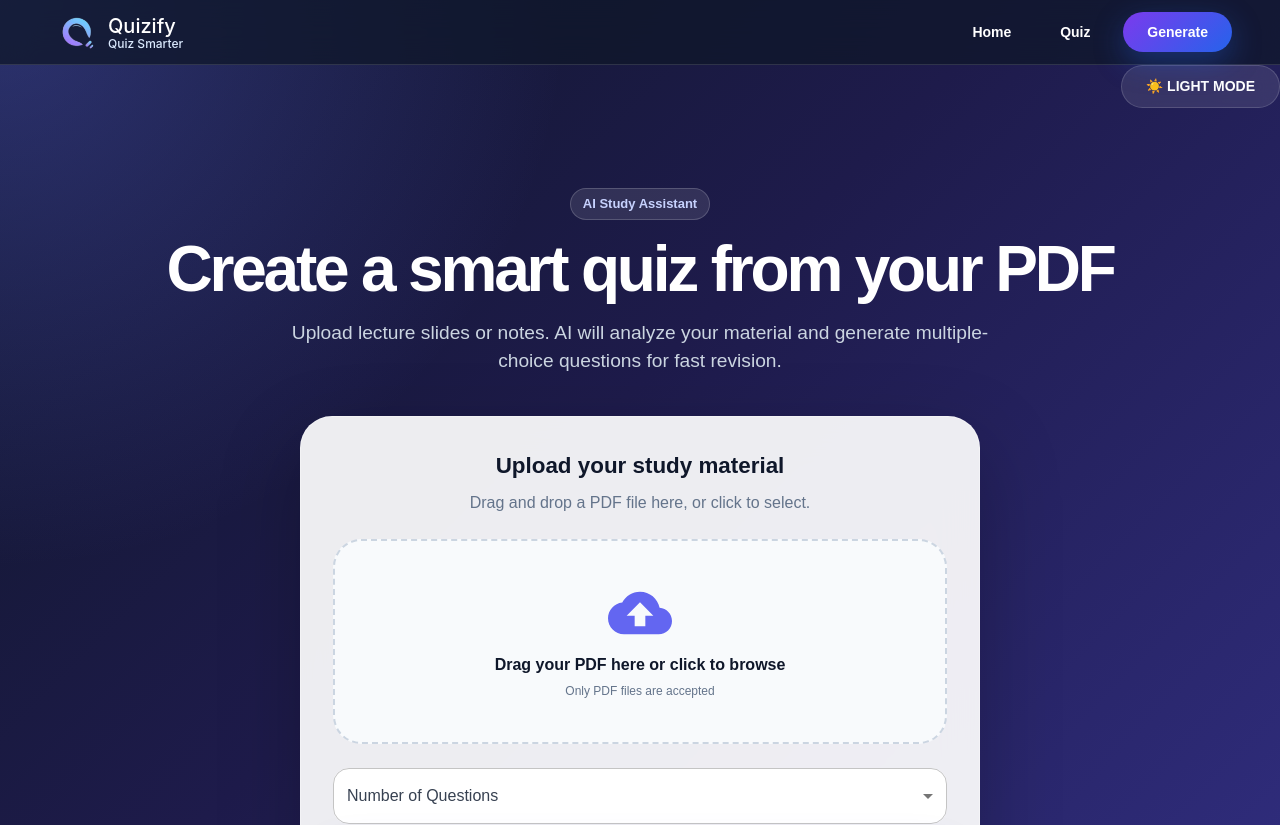
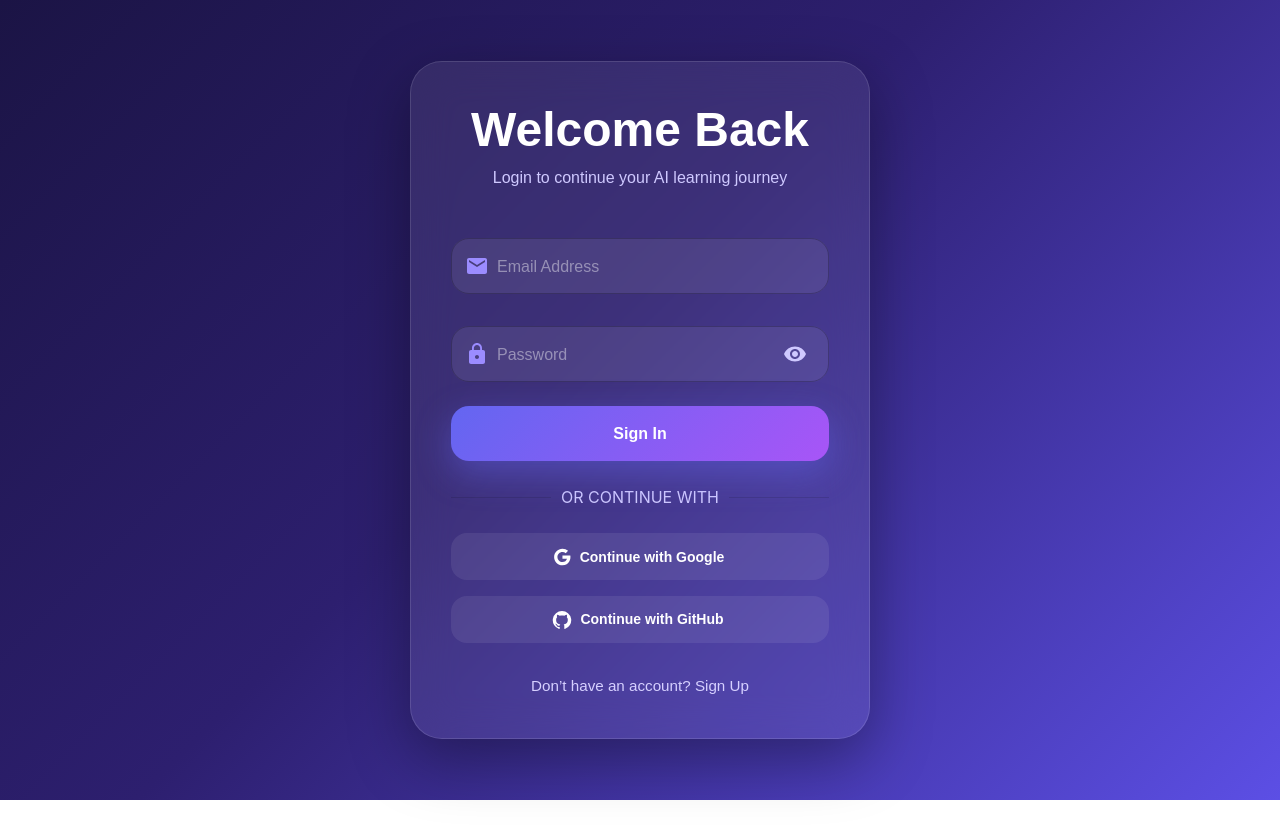
Before and after one commit to asellai/KeyPoint, a React (Create React App) app in the folder frontend/: page / in a window 1280 px wide. Before the commit this address led to /quiz. Shown: the top 825 px of the page. After the commit the page ends 800 px from the top, so only its background shows below. Built offline with nearby package versions, Linux system fonts and the light colour scheme.

Commit message:
frontend

```diff
--- a/frontend/src/App.js
+++ b/frontend/src/App.js
@@ -1,20 +1,22 @@
-import { Routes, Route } from "react-router-dom";
+import { Routes, Route, useNavigate } from "react-router-dom";
 import Home from "./pages/Home";
 import Quiz from "./pages/Quiz";
-import { useNavigate } from "react-router-dom";
+import Auth from "./pages/Auth";
 import { useEffect } from "react";
+
 function App() {
   const navigate = useNavigate();
 
-  useEffect(()=>{
-    navigate('/quiz')
-  })
+  useEffect(() => {
+    navigate("/");
+  }, []);
+
   return (
     <div className="App">
       <Routes>
-        <Route path="/" element={<Home/>} />
-        <Route path="/quiz" element={<Quiz/>} />
-
+        <Route path="/" element={<Auth />} />
+        <Route path="/home" element={<Home />} />
+        <Route path="/quiz" element={<Quiz />} />
       </Routes>
     </div>
   );
--- /dev/null
+++ b/frontend/src/pages/Auth.js
@@ -0,0 +1,197 @@
+import React, { useState } from "react";
+import {
+  Box,
+  Paper,
+  Typography,
+  TextField,
+  Button,
+  Divider,
+  InputAdornment,
+  IconButton,
+} from "@mui/material";
+
+import EmailIcon from "@mui/icons-material/Email";
+import LockIcon from "@mui/icons-material/Lock";
+import Visibility from "@mui/icons-material/Visibility";
+import VisibilityOff from "@mui/icons-material/VisibilityOff";
+import GoogleIcon from "@mui/icons-material/Google";
+import GitHubIcon from "@mui/icons-material/GitHub";
+
+export default function Auth() {
+  const [showPassword, setShowPassword] = useState(false);
+
+  return (
+    <Box
+      sx={{
+        minHeight: "100vh",
+        display: "flex",
+        justifyContent: "center",
+        alignItems: "center",
+        background:
+          "linear-gradient(135deg, #1b1445 0%, #2d1f6f 45%, #5c4fe5 100%)",
+        p: 2,
+      }}
+    >
+      <Paper
+        elevation={0}
+        sx={{
+          width: "100%",
+          maxWidth: 460,
+          p: 5,
+          borderRadius: "32px",
+          backdropFilter: "blur(20px)",
+          background: "rgba(255,255,255,0.08)",
+          border: "1px solid rgba(255,255,255,0.12)",
+          boxShadow: "0 20px 60px rgba(0,0,0,0.35)",
+        }}
+      >
+        <Typography
+          variant="h3"
+          fontWeight={900}
+          sx={{
+            color: "#ffffff",
+            textAlign: "center",
+            mb: 1,
+          }}
+        >
+          Welcome Back
+        </Typography>
+
+        <Typography
+          sx={{
+            color: "#cfc9ff",
+            textAlign: "center",
+            mb: 4,
+          }}
+        >
+          Login to continue your AI learning journey
+        </Typography>
+
+        <TextField
+          fullWidth
+          placeholder="Email Address"
+          margin="normal"
+          InputProps={{
+            startAdornment: (
+              <InputAdornment position="start">
+                <EmailIcon sx={{ color: "#9b8cff" }} />
+              </InputAdornment>
+            ),
+          }}
+          sx={{
+            mb: 2,
+            "& .MuiOutlinedInput-root": {
+              borderRadius: "18px",
+              background: "rgba(255,255,255,0.08)",
+              color: "#fff",
+            },
+          }}
+        />
+
+        <TextField
+          fullWidth
+          type={showPassword ? "text" : "password"}
+          placeholder="Password"
+          margin="normal"
+          InputProps={{
+            startAdornment: (
+              <InputAdornment position="start">
+                <LockIcon sx={{ color: "#9b8cff" }} />
+              </InputAdornment>
+            ),
+            endAdornment: (
+              <InputAdornment position="end">
+                <IconButton
+                  onClick={() => setShowPassword(!showPassword)}
+                >
+                  {showPassword ? (
+                    <VisibilityOff sx={{ color: "#cfc9ff" }} />
+                  ) : (
+                    <Visibility sx={{ color: "#cfc9ff" }} />
+                  )}
+                </IconButton>
+              </InputAdornment>
+            ),
+          }}
+          sx={{
+            mb: 3,
+            "& .MuiOutlinedInput-root": {
+              borderRadius: "18px",
+              background: "rgba(255,255,255,0.08)",
+              color: "#fff",
+            },
+          }}
+        />
+
+        <Button
+          fullWidth
+          sx={{
+            py: 1.7,
+            borderRadius: "18px",
+            fontWeight: 900,
+            textTransform: "none",
+            fontSize: "1rem",
+            background:
+              "linear-gradient(135deg, #6366f1, #a855f7)",
+            boxShadow: "0 12px 35px rgba(99,102,241,0.45)",
+            mb: 3,
+          }}
+          variant="contained"
+        >
+          Sign In
+        </Button>
+
+        <Divider
+          sx={{
+            color: "#cfc9ff",
+            mb: 3,
+          }}
+        >
+          OR CONTINUE WITH
+        </Divider>
+
+        <Button
+          fullWidth
+          startIcon={<GoogleIcon />}
+          sx={{
+            py: 1.4,
+            borderRadius: "16px",
+            mb: 2,
+            background: "rgba(255,255,255,0.08)",
+            color: "#fff",
+            textTransform: "none",
+            fontWeight: 700,
+          }}
+        >
+          Continue with Google
+        </Button>
+
+        <Button
+          fullWidth
+          startIcon={<GitHubIcon />}
+          sx={{
+            py: 1.4,
+            borderRadius: "16px",
+            background: "rgba(255,255,255,0.08)",
+            color: "#fff",
+            textTransform: "none",
+            fontWeight: 700,
+          }}
+        >
+          Continue with GitHub
+        </Button>
+
+        <Typography
+          sx={{
+            color: "#d6d0ff",
+            textAlign: "center",
+            mt: 4,
+            fontSize: "0.95rem",
+          }}
+        >
+          Don’t have an account? Sign Up
+        </Typography>
+      </Paper>
+    </Box>
+  );
+}
```
